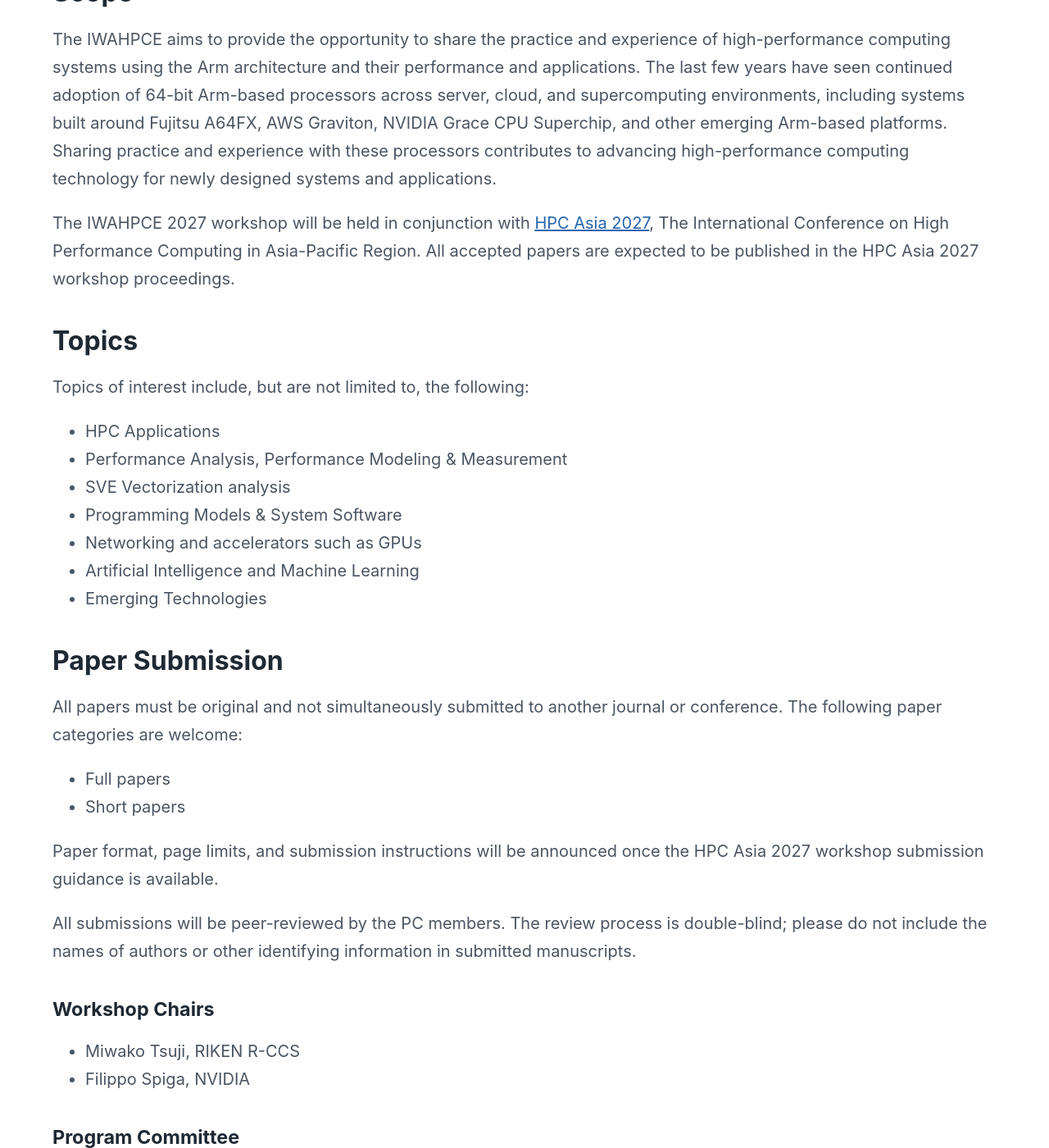
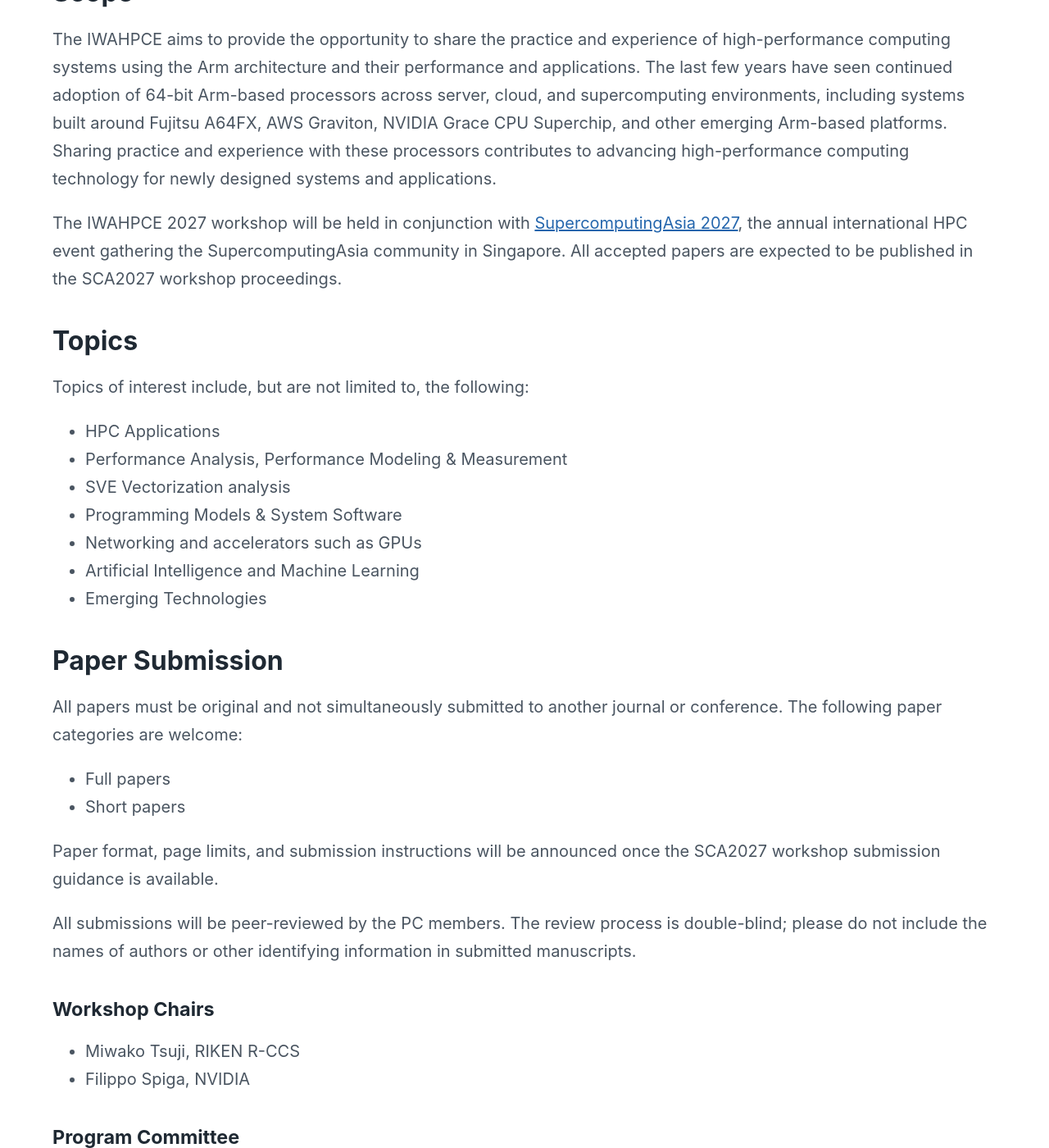
Before and after one commit to IWAHPCE/iwahpce.github.io, a Jekyll site: the page built from index.md, in a window 1280 px wide and 1400 px high, scrolled down 1262 px. Shown: the whole window at 82% size. Built offline with Jekyll 4.4.1, drawn with Linux system fonts in a browser that asks for light colours; some of the changed text lies outside the part shown.

Commit message:
Update 2027 workshop venue to Singapore

```diff
--- a/index.md
+++ b/index.md
@@ -3,15 +3,15 @@ title: IWAHPCE 2027
 description: "International Workshop on Arm-based HPC: Practice and Experience"
 featured_image: "/images/2027/featured-image.png"
 layout: default
-location: "Seoul, Korea"
-period: "February 17-19, 2027"
+location: "Singapore"
+period: "March 1, 2027"
 ---
 
-The IWAHPCE 2027 workshop will be held in conjunction with [HPC Asia 2027](https://hpcasia2027.org/2027/) in Seoul, Korea.
+The IWAHPCE 2027 workshop will be held in conjunction with [SupercomputingAsia 2027](https://www.sc-asia.org/) in Singapore.
 
-* **Date**: TBA, during HPC Asia 2027 (February 17-19, 2027)
+* **Date**: Monday March 1st, 2027
 * **Time**: TBA
-* **Location**: Yonsei University, Seoul, Korea.
+* **Location**: Singapore.
 
 ## Important Dates
 
@@ -27,7 +27,7 @@ All questions about submissions should be emailed to [iwahpce@ml.riken.jp](mailt
 
 The IWAHPCE aims to provide the opportunity to share the practice and experience of high-performance computing systems using the Arm architecture and their performance and applications. The last few years have seen continued adoption of 64-bit Arm-based processors across server, cloud, and supercomputing environments, including systems built around Fujitsu A64FX, AWS Graviton, NVIDIA Grace CPU Superchip, and other emerging Arm-based platforms. Sharing practice and experience with these processors contributes to advancing high-performance computing technology for newly designed systems and applications.
 
-The IWAHPCE 2027 workshop will be held in conjunction with [HPC Asia 2027](https://hpcasia2027.org/2027/), The International Conference on High Performance Computing in Asia-Pacific Region. All accepted papers are expected to be published in the HPC Asia 2027 workshop proceedings.
+The IWAHPCE 2027 workshop will be held in conjunction with [SupercomputingAsia 2027](https://www.sc-asia.org/), the annual international HPC event gathering the SupercomputingAsia community in Singapore. All accepted papers are expected to be published in the SCA2027 workshop proceedings.
 
 ## Topics
 
@@ -48,7 +48,7 @@ All papers must be original and not simultaneously submitted to another journal
 - Full papers
 - Short papers
 
-Paper format, page limits, and submission instructions will be announced once the HPC Asia 2027 workshop submission guidance is available.
+Paper format, page limits, and submission instructions will be announced once the SCA2027 workshop submission guidance is available.
 
 All submissions will be peer-reviewed by the PC members. The review process is double-blind; please do not include the names of authors or other identifying information in submitted manuscripts.
 
```
Also changed, not shown: 1 other file.
